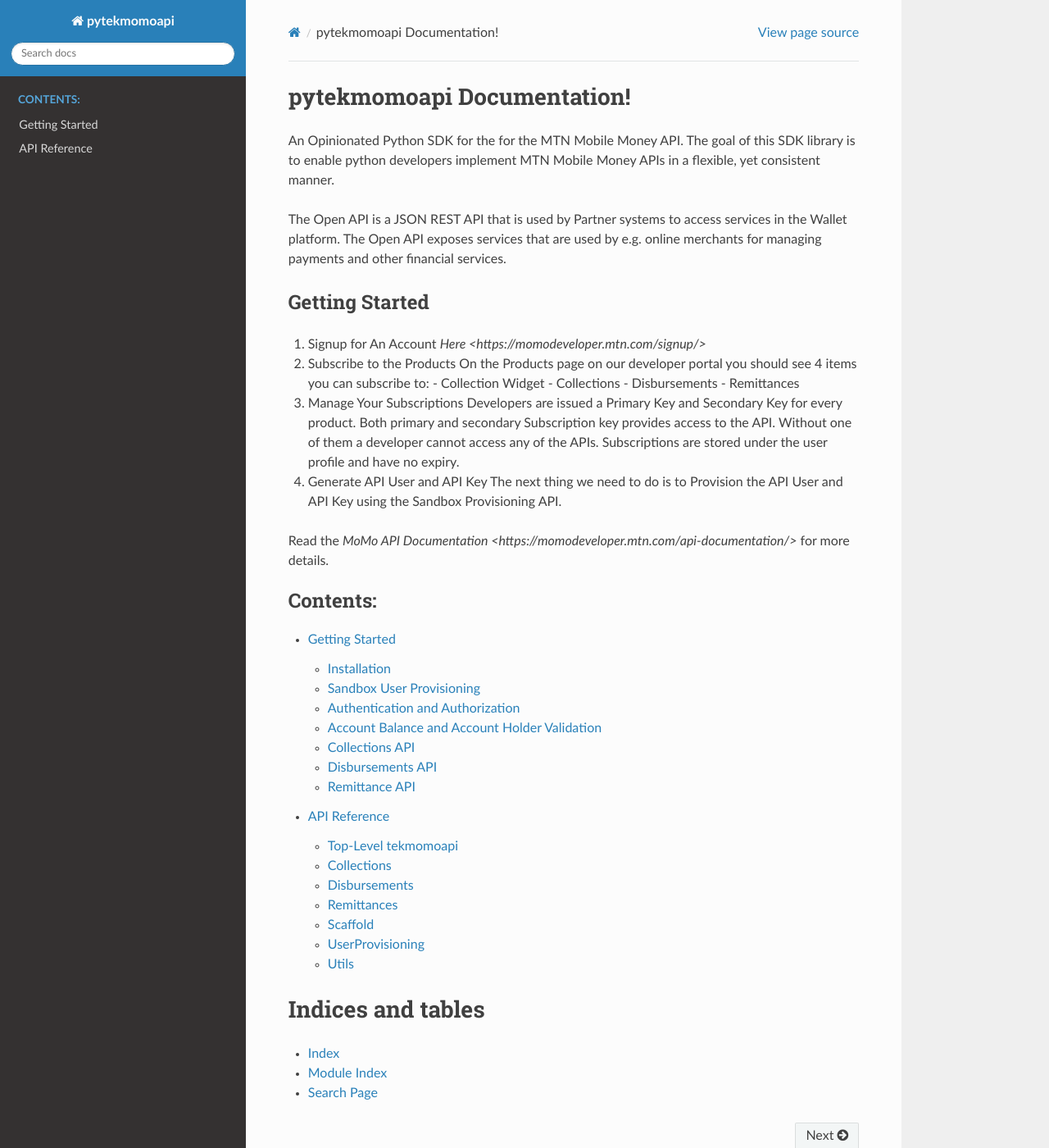
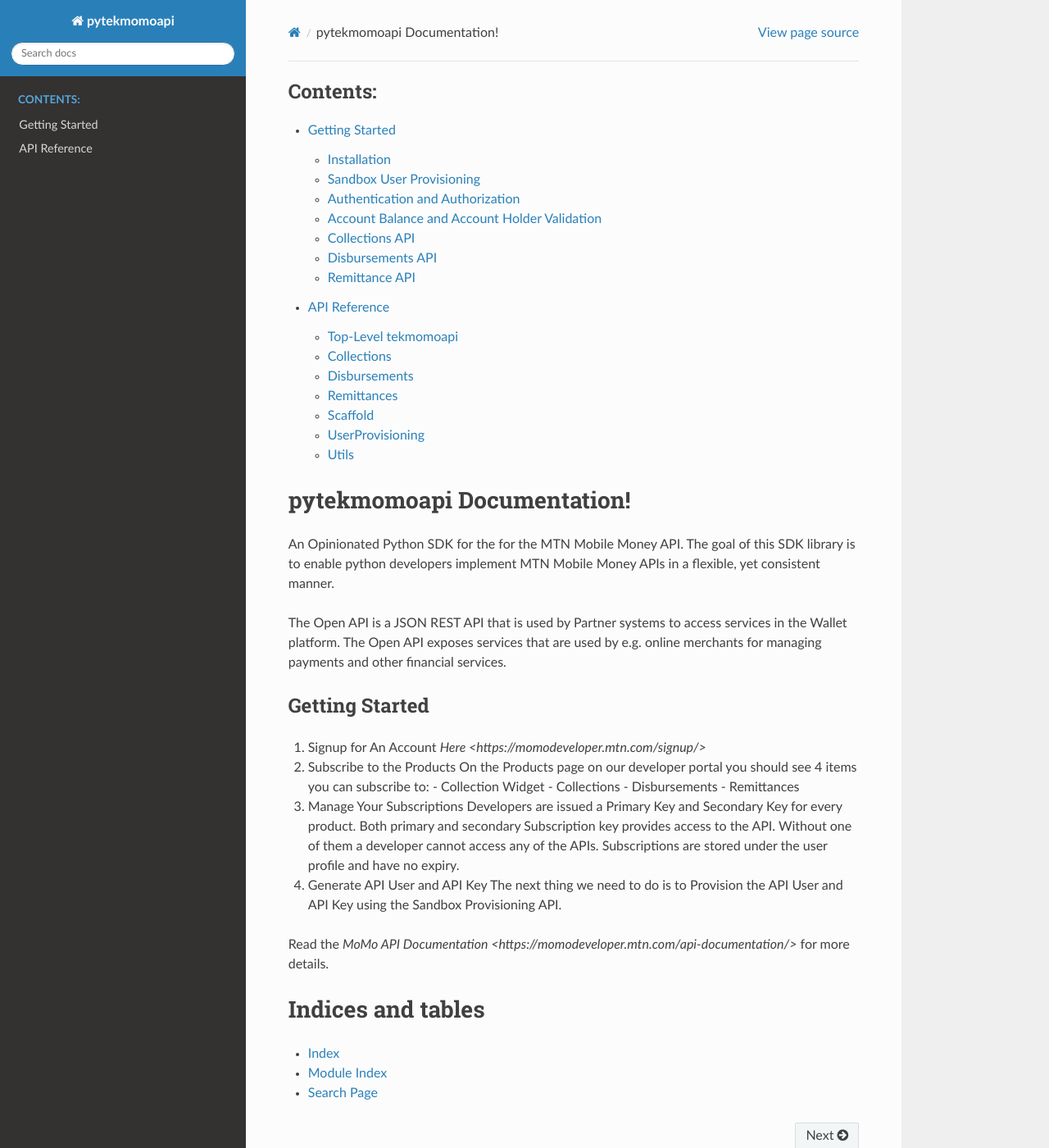
Before and after one commit to TralahM/pytekmomoapi, a Sphinx documentation site: the page built from docs/index.rst, in a window 1280 px wide and 1400 px high. Shown: the whole window at 82% size. Built offline with Sphinx 7.4.7 and the Read the Docs theme 2.0.0, drawn with Linux system fonts in a browser that asks for light colours; part of the change alters nothing that is shown.

```diff
--- a/docs/index.rst
+++ b/docs/index.rst
@@ -2,6 +2,17 @@
    sphinx-quickstart on Tue Oct 13 04:30:53 2020.
    You can adapt this file completely to your liking, but it should at least
    contain the root `toctree` directive.
+
+.. toctree::
+   :maxdepth: 2
+   :caption: Contents:
+
+   Getting Started <contents.rst>
+   API Reference <api.rst>
+
+
+.. role:: pycode(code)
+   :language: python
 
 pytekmomoapi Documentation!
 ========================================
@@ -33,17 +44,6 @@ Getting Started
 Read the `MoMo API Documentation <https://momodeveloper.mtn.com/api-documentation/>` for
 more details.
 
-.. toctree::
-   :maxdepth: 2
-   :caption: Contents:
-
-   Getting Started <contents.rst>
-   API Reference <api.rst>
-
-
-.. role:: pycode(code)
-   :language: python
-
 Indices and tables
 ==================
 
```
